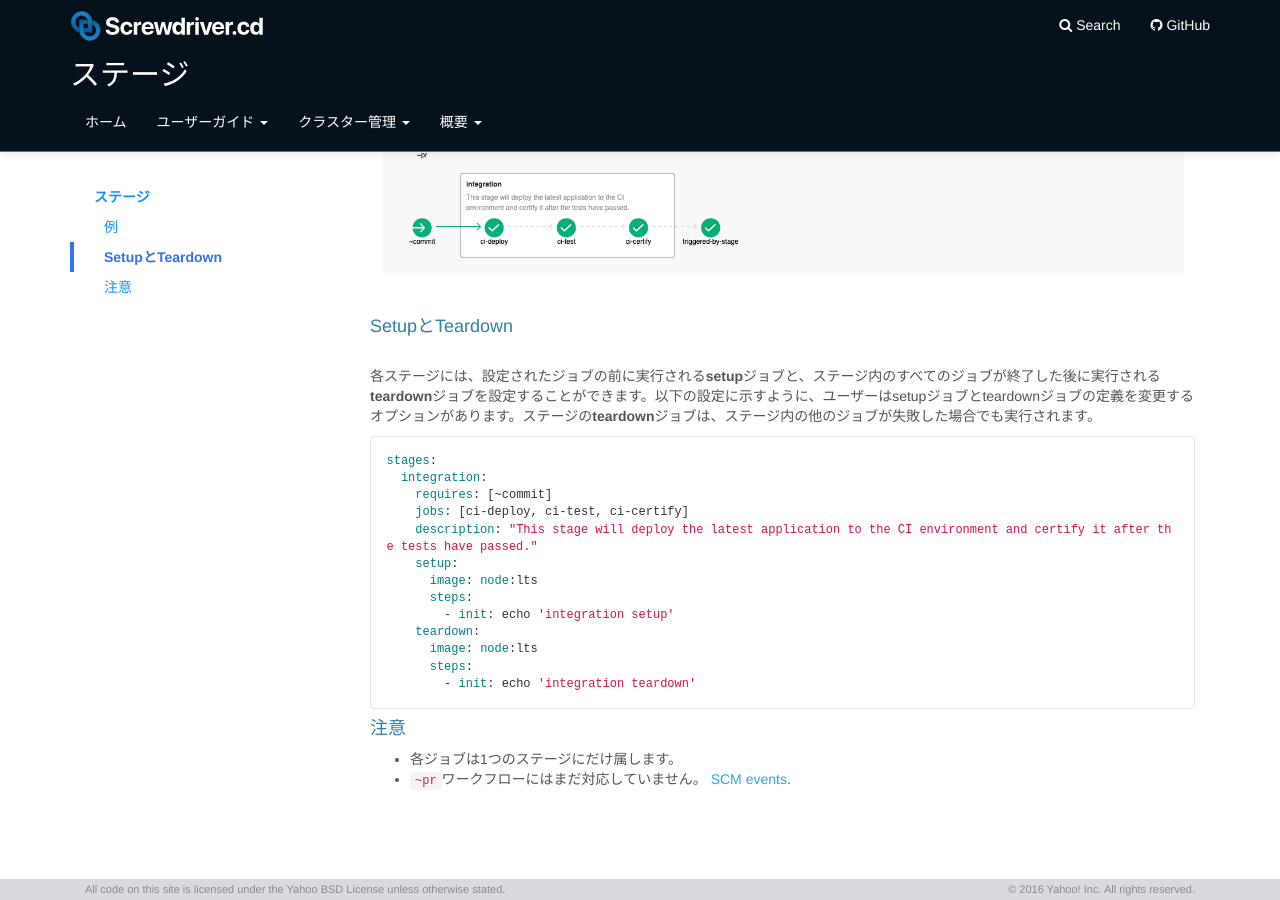
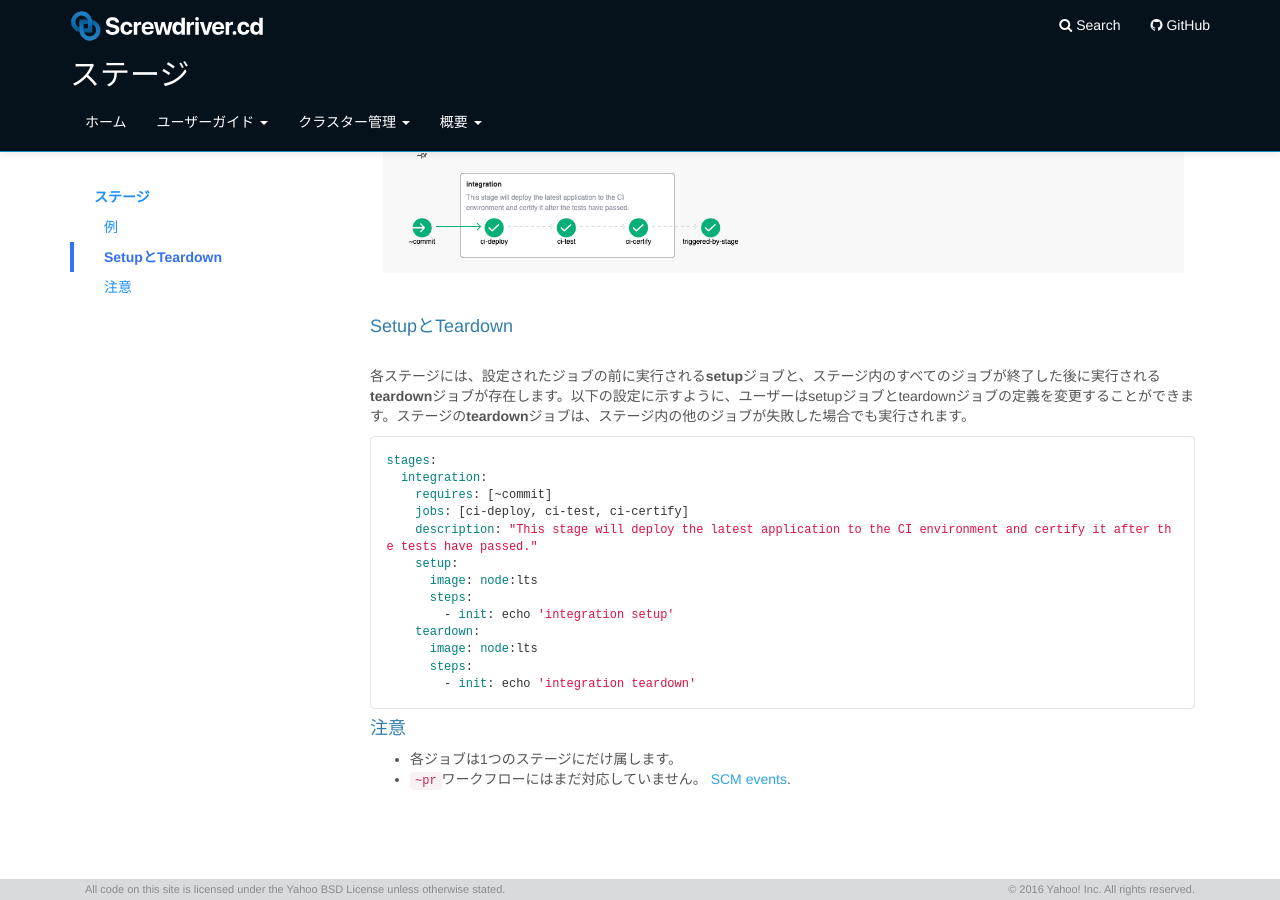
Before and after one commit to screwdriver-cd/guide, a Jekyll site: the page built from docs/ja/user-guide/configuration/stages.md, in a window 1280 px wide and 900 px high, scrolled down 799 px. Built offline with Jekyll 4.4.1, drawn with Linux system fonts in a browser that asks for light colours.

Commit message:
Update docs/ja/user-guide/configuration/stages.md
Co-authored-by: y-oksaku <43719835+y-oksaku@users.noreply.github.com>

````diff
--- a/docs/ja/user-guide/configuration/stages.md
+++ b/docs/ja/user-guide/configuration/stages.md
@@ -47,7 +47,7 @@ stages:
 
 #### SetupとTeardown
 
-<br>各ステージには、設定されたジョブの前に実行される**setup**ジョブと、ステージ内のすべてのジョブが終了した後に実行される**teardown**ジョブを設定することができます。以下の設定に示すように、ユーザーはsetupジョブとteardownジョブの定義を変更するオプションがあります。ステージの**teardown**ジョブは、ステージ内の他のジョブが失敗した場合でも実行されます。
+<br>各ステージには、設定されたジョブの前に実行される**setup**ジョブと、ステージ内のすべてのジョブが終了した後に実行される**teardown**ジョブが存在します。以下の設定に示すように、ユーザーはsetupジョブとteardownジョブの定義を変更することができます。ステージの**teardown**ジョブは、ステージ内の他のジョブが失敗した場合でも実行されます。
 
 ```
 stages:
````
